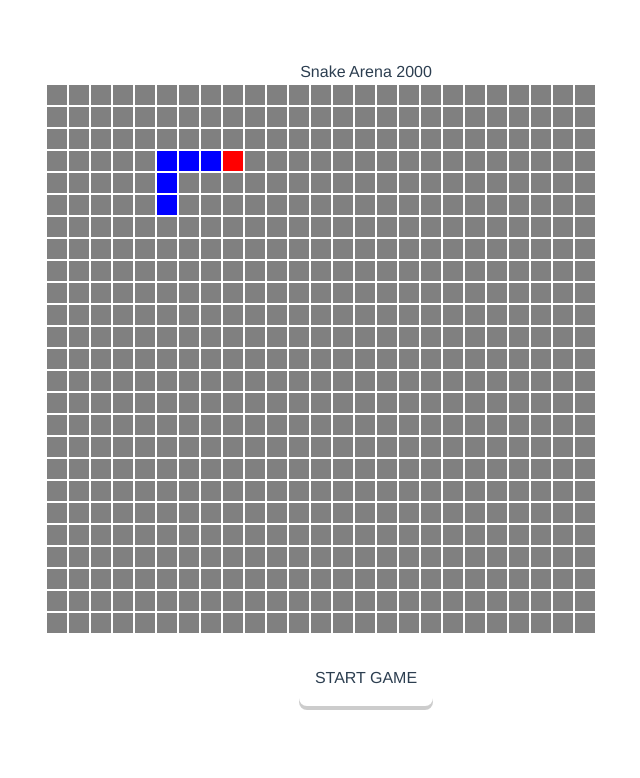
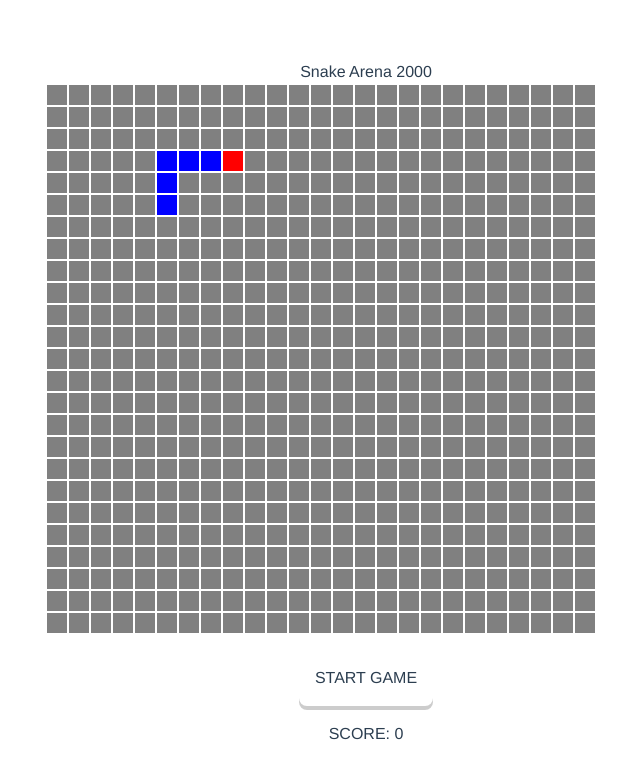
Before and after one commit to Lloople/vue-snake, a Vue app: page / in a window 1280 px wide. Shown: the top 778 px of the page, without its empty margins (274-914 px from the left). Built offline with nearby package versions, Linux system fonts and the light colour scheme.

Commit message:
Add score to the game

```diff
--- a/src/components/Grid.vue
+++ b/src/components/Grid.vue
@@ -10,6 +10,7 @@
 				v-on:click='start'
 				class='btn p-4 m-4 rounded-lg bg-green-light focus:outline-none'
 			>{{ gameRunning !== null ? 'PLAYING...' : 'START GAME' }}</button>
+			<h2>SCORE: {{ score }}</h2>
 		</div>
 	</div>
 </template>
@@ -35,7 +36,8 @@ export default {
 			tiles: this.resetGrid(),
 			direction: SNAKE.DIRECTION_RIGHT,
 			snakeHead: SNAKE.HEAD_START,
-			snakeBody: SNAKE.BODY_START
+			snakeBody: SNAKE.BODY_START,
+			score: 0,
 		};
 	},
 	created() {
@@ -89,6 +91,8 @@ export default {
 			if (this.tiles[this.snakeHead] !== SNAKE.FOOD) {
 				return;
 			}
+
+			this.score++;
 
 			this.snakeBody.push(this.newBodyCords());
 
```
